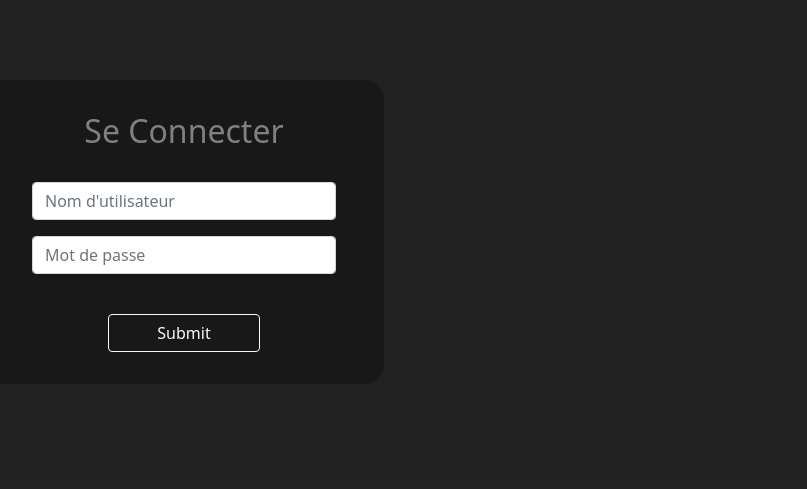
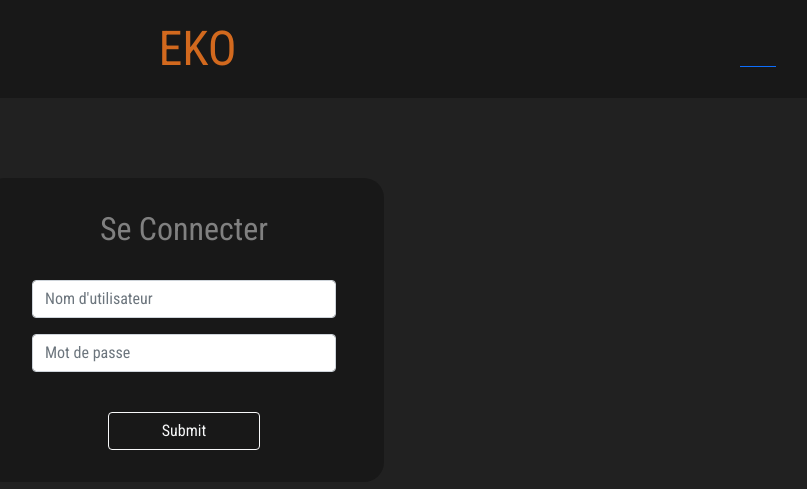
Before and after one commit to dardevetdidier/Eko, a Django app: page / in a window 1280 px wide. Shown: the top 489 px of the page, without its empty margins (456-1263 px from the left). Run offline with Django 4.2, Linux system fonts and the light colour scheme.

Commit message:
Add navbar

```diff
--- a/budget/static/css/index.css
+++ b/budget/static/css/index.css
@@ -1,5 +1,13 @@
 html {
     background-color: #212121;
+}
+body {
+    margin: 0;
+    background-color: #212121;
+    font-family: 'Roboto Condensed', sans-serif;
+}
+h1 {
+    color: chocolate;
 }
 
 .log{
@@ -37,6 +45,7 @@ html {
     margin-bottom: 2em;
 }
 .error-message {
+    text-align: center;
     width: 100%;
     color: red;
 }
@@ -44,3 +53,26 @@ html {
 .error-message p {
     font-size: 0.8em;
 }
+
+/* NAV BAR */
+
+.nav-content {
+    background-color: #181818;
+}
+.nav-fluid {
+    display: flex;
+    justify-content: space-between;
+    margin-left: 48%;
+
+    padding-left: 0;
+    padding-right: 3em;
+}
+
+.navbar-brand {
+    color: chocolate;
+    font-size: 3em;
+}
+.nav-content i {
+    font-size: 3em;
+    color: chocolate;
+}
--- a/templates/base.html
+++ b/templates/base.html
@@ -8,13 +8,36 @@
           content="width=device-width, user-scalable=no, initial-scale=1.0, maximum-scale=1.0, minimum-scale=1.0">
     <meta http-equiv="X-UA-Compatible" content="ie=edge">
 
+    <!-- FONTS -->
+    <link href="https://fonts.googleapis.com/css2?family=Roboto+Condensed&display=swap" rel="stylesheet">
+    <link rel="stylesheet" href="https://use.fontawesome.com/releases/v5.15.4/css/all.css" integrity="sha384-DyZ88mC6Up2uqS4h/KRgHuoeGwBcD4Ng9SiP4dIRy0EXTlnuz47vAwmeGwVChigm" crossorigin="anonymous">
+    <!-- CSS / BOOTSTRAP -->
     <link href="https://cdn.jsdelivr.net/npm/bootstrap@5.1.3/dist/css/bootstrap.min.css" rel="stylesheet" integrity="sha384-1BmE4kWBq78iYhFldvKuhfTAU6auU8tT94WrHftjDbrCEXSU1oBoqyl2QvZ6jIW3" crossorigin="anonymous">
     <link rel="stylesheet" href="{% static 'css/index.css' %}">
+
     <title>{% block title %}{% endblock %}</title>
+</head>
 
+<body>
 
-</head>
-<body>
+    <header>
+        <div class="nav-content">
+
+                <nav class="navbar navbar-expand-lg">
+                    <div class="nav-fluid container-fluid">
+                        <a class="navbar-brand" href="#">EKO</a>
+                        <button class="navbar-toggler" type="button" data-bs-toggle="collapse"
+                                data-bs-target="#navbarNavAltMarkup" aria-controls="navbarNavAltMarkup"
+                                aria-expanded="false" aria-label="Toggle navigation">
+                            <span class="navbar-toggler-icon"></span>
+                        </button>
+                        <a href="#"><i class="fa-solid fa-power-off"></i></a>
+                    </div>
+                </nav>
+
+        </div>
+    </header>
+
     {% block content %}
 
     {% endblock %}
```
